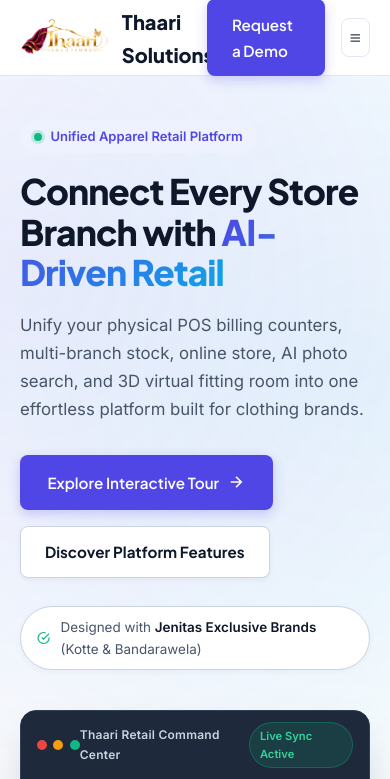
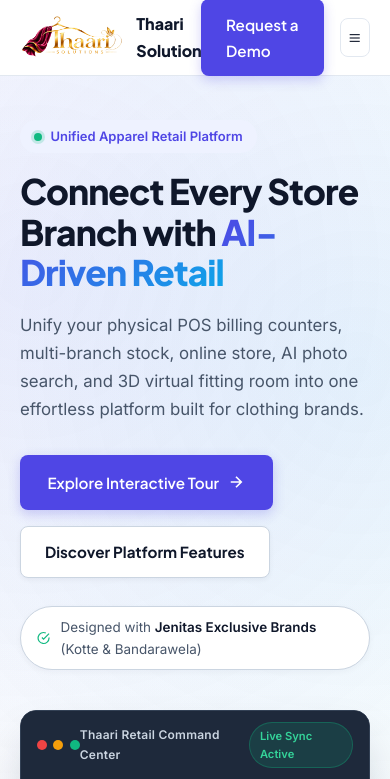
Before and after one commit to Thaari-Solutions/thaari-marketing-site, a plain HTML site: page index.html in a window 390 px wide. Shown: the top 779 px of the page. Drawn offline with Linux system fonts and the light colour scheme.

Commit message:
Update header logo and brand name size

```diff
--- a/global.css
+++ b/global.css
@@ -297,6 +297,14 @@ h1, h2, h3, h4 {
   object-fit: contain;
 }
 
+.navbar .brand-logo {
+  font-size: 1.1rem;
+}
+
+.navbar .brand-logo img {
+  height: 54px;
+}
+
 .brand-logo-mark {
   width: 36px;
   height: 36px;
@@ -569,4 +577,12 @@ h1, h2, h3, h4 {
   .figma-iframe-container {
     min-height: 420px;
   }
+
+  .navbar .brand-logo {
+    font-size: 1rem;
+  }
+
+  .navbar .brand-logo img {
+    height: 44px;
+  }
 }
```
